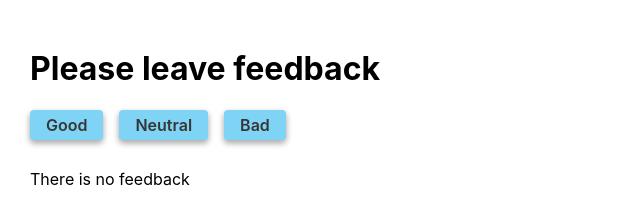
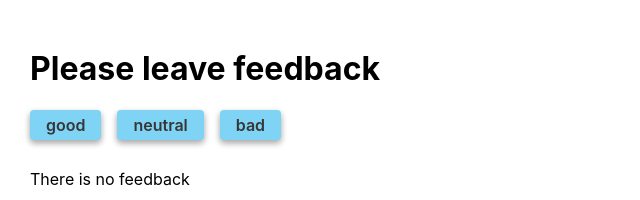
Before and after one commit to Igor-Konyaga/goit-react-hw-02-feedback, a React (Create React App) app: page / in a window 1280 px wide. Shown: the top 200 px of the page, without its empty margins (0-640 px from the left). Built offline with nearby package versions, Linux system fonts and the light colour scheme.

Commit message:
update task

```diff
--- a/src/components/feedback/Feedback.jsx
+++ b/src/components/feedback/Feedback.jsx
@@ -10,6 +10,7 @@ export class Feedback extends Component {
     neutral: 0,
     bad: 0,
   };
+
 
   handleClick = e => {
     const currentId = e.target.id;
@@ -36,10 +37,11 @@ export class Feedback extends Component {
   render() {
     return (
       <Section title={'Please leave feedback'}>
-        <FeedbackOptions onLeaveFeedback={this.handleClick}/>
-        {this.state.good > 0 ||
-        this.state.neutral > 0 ||
-        this.state.bad > 0 ? (
+        <FeedbackOptions
+          onLeaveFeedback={this.handleClick}
+          options={Object.keys(this.state)}
+        />
+        {this.countTotalFeedback() > 0 ? (
           <Statistics
             good={this.state.good}
             neutral={this.state.neutral}
--- a/src/components/feedback/feedback-options/FeedbackOptions.jsx
+++ b/src/components/feedback/feedback-options/FeedbackOptions.jsx
@@ -1,35 +1,21 @@
 import css from './FeedbackOptions.module.css';
 
-export const FeedbackOptions = ({ onLeaveFeedback }) => {
+export const FeedbackOptions = ({ onLeaveFeedback, options }) => {
   return (
     <ul className={`${css.list} ${css.feedback0ption}`}>
-      <li>
+      {options.map(option => {
+        return (
+          <li key={option}>
             <button
               className={css.feedback0ptionButton}
-          id="good"
+              id={option}
               onClick={onLeaveFeedback}
             >
-          Good
+              {option}
             </button>
           </li>
-      <li>
-        <button
-          className={css.feedback0ptionButton}
-          id="neutral"
-          onClick={onLeaveFeedback}
-        >
-          Neutral
-        </button>
-      </li>
-      <li>
-        <button
-          className={css.feedback0ptionButton}
-          id="bad"
-          onClick={onLeaveFeedback}
-        >
-          Bad
-        </button>
-      </li>
+        );
+      })}
     </ul>
   );
 };
```
Lines whose indentation alone changed are shown as unchanged.
